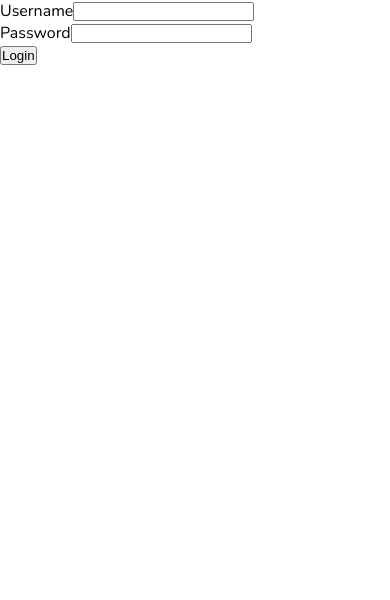
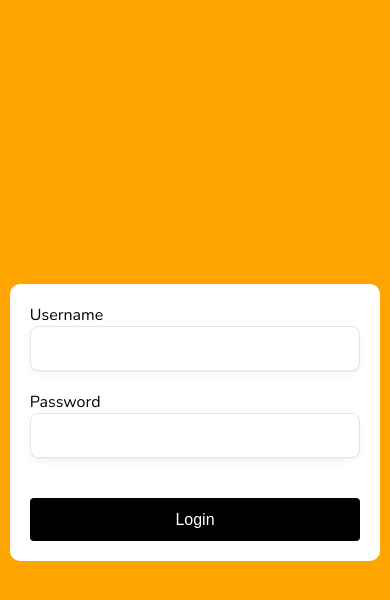
Before and after one commit to shalinigandhi/login-dashboard, a React (Create React App) app: page / in a window 390 px wide. Shown: the top 600 px of the page. Built offline with nearby package versions, Linux system fonts and the light colour scheme.

Commit message:
Update login Ui for mobile and desktop

```diff
--- a/src/components/Login/Login.js
+++ b/src/components/Login/Login.js
@@ -2,6 +2,7 @@ import React, { useState } from 'react';
 import { useNavigate } from 'react-router-dom';
 import { useAuth } from '../Auth/auth';
 import credentials from '../../data/credentials.json';
+import './login.scss';
 
 export const Login = () => {
     const [username, setUsername] = useState('');
@@ -28,7 +29,7 @@ export const Login = () => {
             });
             navigate('/dashboard')
         } else {
-            setError('Invalid username and/or password');
+            setError('*Invalid username and/or password');
         }
 
     }
@@ -44,7 +45,7 @@ export const Login = () => {
     }
 
     return (
-        <div>
+        <div className="login-container">
             <form onSubmit={e => handleLogin(e)}>
                 <div className="form-group">
                     <label>Username</label>
@@ -55,7 +56,7 @@ export const Login = () => {
                     <input type="password" onChange={(e) => handlePassword(e)} />
                 </div>
                 {error && <p className="error-message">{error}</p>}
-                <button>Login</button>
+                <button className="btn login-btn">Login</button>
             </form>
         </div>
     )
--- /dev/null
+++ b/src/components/Login/login.scss
@@ -0,0 +1,46 @@
+@import '../../styles/colors';
+@import '../../styles/responsive';
+
+.login-container {
+    display: flex;
+    align-items: center;
+    justify-content: center;
+    min-height: 100vh;
+    background: $orange;
+
+
+    form {
+        padding: 80px;
+        background: $white;
+        border-radius: 10px;
+
+        @include mobileLarge {
+            padding: 20px;
+        }
+
+        .form-group {
+            &:last-of-type {
+                margin-top: 20px;
+            }
+        }
+
+        .login-btn {
+            background: $black;
+            color: $white;
+            width: 100%;
+            margin-top: 40px;
+            padding: 12px 24px;
+            font-size: 16px;
+            font-weight: 500;
+            line-height: 19px;
+        }
+
+        .error-message {
+            font-size: 12px;
+            color: red;
+            font-weight: 500;
+            margin-top: 4px;
+        }
+
+    }
+}
--- a/src/components/Todo/todo-styles/todo-form.scss
+++ b/src/components/Todo/todo-styles/todo-form.scss
@@ -17,46 +17,10 @@
     }
 
     .task-input {
-        background: $white;
-        border: 1px solid #e5e5e6;
-        border-radius: 8px;
-        box-shadow: 0 4px 10px rgba(0,0,0,.04), 0 1px 1px rgba(0,0,0,.04);
-        font-size: 16px;
-        font-weight: 500;
-        line-height: 19px;
-        padding: 20px 24px;
-        width: 100%;
         border-top-right-radius: 0;
         border-bottom-right-radius: 0;
         border-right: none;
-
-        &:focus {
-            outline: none;
-        }
-        &::-webkit-input-placeholder { /* Chrome/Opera/Safari */
-            font-weight: 500;
-            font-size: 16px;
-            line-height: 19px;
-            color: $gray-gradient1;
-        }
-        &::-moz-placeholder { /* Firefox 19+ */
-            font-weight: 500;
-            font-size: 16px;
-            line-height: 19px;
-            color: $gray-gradient1;
-        }
-        &:-ms-input-placeholder { /* IE 10+ */
-            font-weight: 500;
-            font-size: 16px;
-            line-height: 19px;
-            color: $gray-gradient1;
-        }
-        &:-moz-placeholder { /* Firefox 18- */
-            font-weight: 500;
-            font-size: 16px;
-            line-height: 19px;
-            color: $gray-gradient1;
-        }
+        padding: 20px 24px;
     }
 
     .task-btn {
--- a/src/styles/main.scss
+++ b/src/styles/main.scss
@@ -39,3 +39,43 @@ main {
     margin-left: 320px;
     padding: 50px;
 }
+
+input {
+    background: $white;
+    border: 1px solid #e5e5e6;
+    border-radius: 8px;
+    box-shadow: 0 4px 10px rgba(0,0,0,.04), 0 1px 1px rgba(0,0,0,.04);
+    font-size: 16px;
+    font-weight: 500;
+    line-height: 19px;
+    padding: 12px 24px;
+    width: 100%;
+
+    &:focus {
+        outline: none;
+    }
+    &::-webkit-input-placeholder { /* Chrome/Opera/Safari */
+        font-weight: 500;
+        font-size: 16px;
+        line-height: 19px;
+        color: $gray-gradient1;
+    }
+    &::-moz-placeholder { /* Firefox 19+ */
+        font-weight: 500;
+        font-size: 16px;
+        line-height: 19px;
+        color: $gray-gradient1;
+    }
+    &:-ms-input-placeholder { /* IE 10+ */
+        font-weight: 500;
+        font-size: 16px;
+        line-height: 19px;
+        color: $gray-gradient1;
+    }
+    &:-moz-placeholder { /* Firefox 18- */
+        font-weight: 500;
+        font-size: 16px;
+        line-height: 19px;
+        color: $gray-gradient1;
+    }
+}
```
